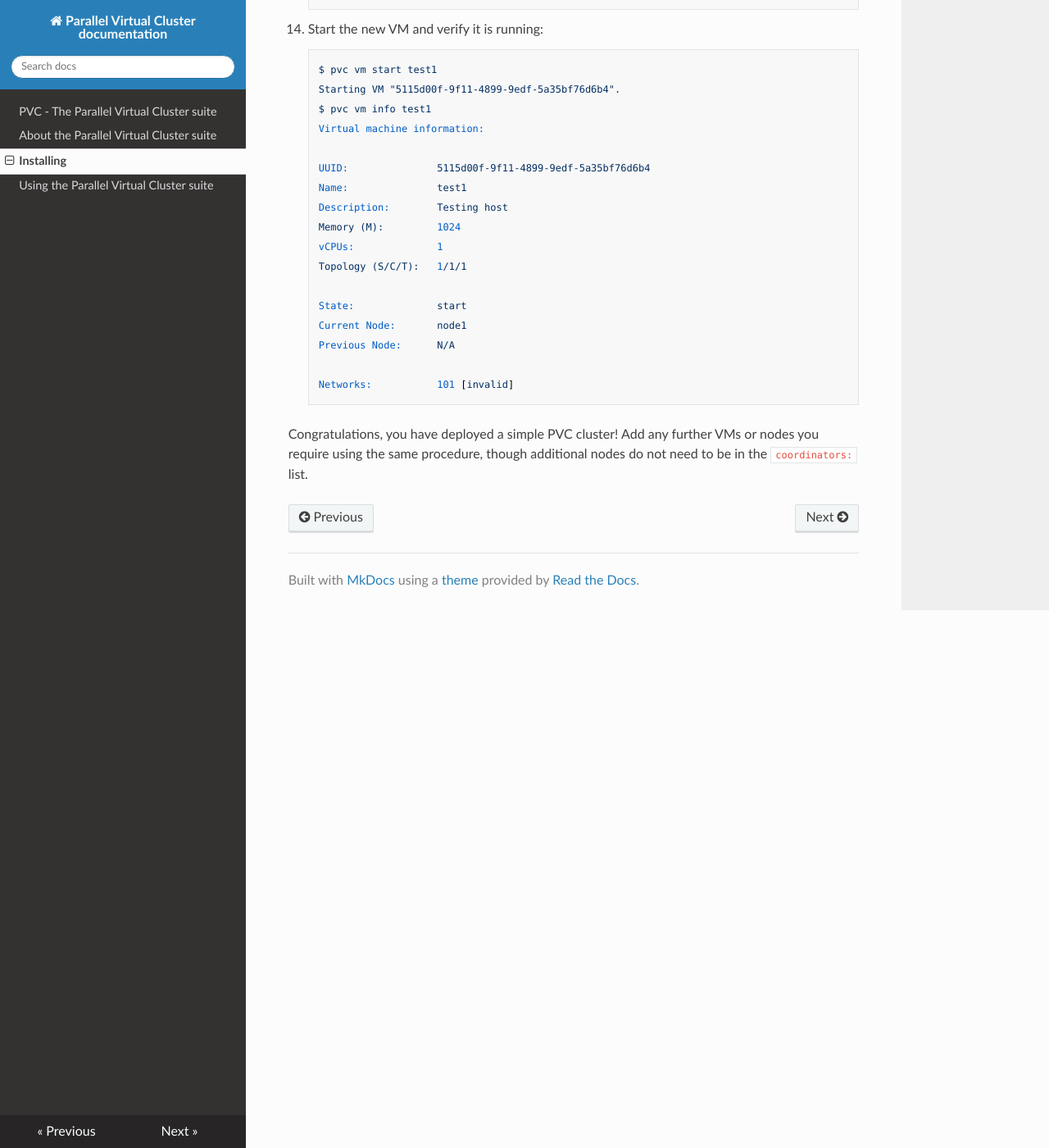
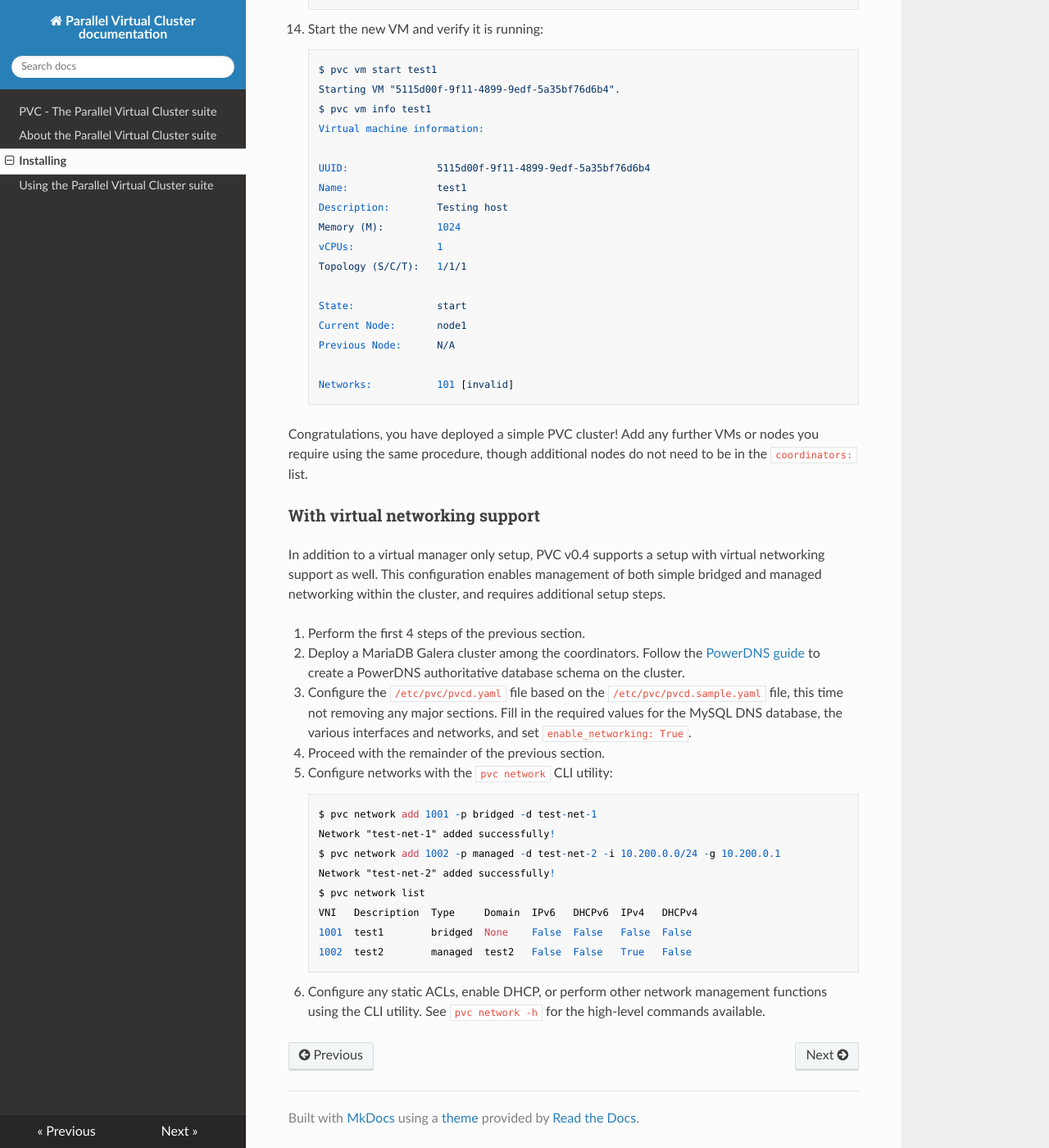
Before and after one commit to parallelvirtualcluster/pvc, an MkDocs documentation site: the page built from docs/installing.md, in a window 1280 px wide and 1400 px high, scrolled down 2813 px. Shown: the whole window at 82% size. Built offline with MkDocs 1.6.1, drawn with Linux system fonts in a browser that asks for light colours; nearby versions of some CDN libraries; some of the changed text lies outside the part shown.

Commit message:
Add installation docs for networking support

```diff
--- a/docs/installing.md
+++ b/docs/installing.md
@@ -28,7 +28,7 @@ A single-host cluster is possible for testing, however it is not recommended for
 
 1. Install the PVC packages generated in the previous section. Use `apt -f install` to correct dependency issues. The `pvcd` service will fail to start; this is expected.
 
-1. Configure the `/etc/pvc/pvcd.yaml` configuration, using the template available at `/etc/pvc/pvcd.sample.yaml`. An example configuration for a virtual manager only cluster's first host would be:
+1. Create the `/etc/pvc/pvcd.yaml` daemon configuration file, using the template available at `/etc/pvc/pvcd.sample.yaml`. An example configuration for a virtual manager only cluster's first host would be:
 
         ---
         pvc:
@@ -120,3 +120,28 @@ A single-host cluster is possible for testing, however it is not recommended for
         Networks:           101 [invalid]
 
 Congratulations, you have deployed a simple PVC cluster! Add any further VMs or nodes you require using the same procedure, though additional nodes do not need to be in the `coordinators:` list.
+
+### With virtual networking support
+
+In addition to a virtual manager only setup, PVC v0.4 supports a setup with virtual networking support as well. This configuration enables management of both simple bridged and managed networking within the cluster, and requires additional setup steps.
+
+1. Perform the first 4 steps of the previous section.
+
+1. Deploy a MariaDB Galera cluster among the coordinators. Follow the [PowerDNS guide](https://doc.powerdns.com/md/authoritative/backend-generic-mysql/#default-schema) to create a PowerDNS authoritative database schema on the cluster.
+
+1. Configure the `/etc/pvc/pvcd.yaml` file based on the `/etc/pvc/pvcd.sample.yaml` file, this time not removing any major sections. Fill in the required values for the MySQL DNS database, the various interfaces and networks, and set `enable_networking: True`.
+
+1. Proceed with the remainder of the previous section.
+
+1. Configure networks with the `pvc network` CLI utility:
+
+        $ pvc network add 1001 -p bridged -d test-net-1
+        Network "test-net-1" added successfully!
+        $ pvc network add 1002 -p managed -d test-net-2 -i 10.200.0.0/24 -g 10.200.0.1
+        Network "test-net-2" added successfully!
+        $ pvc network list
+        VNI   Description  Type     Domain  IPv6   DHCPv6  IPv4   DHCPv4
+        1001  test1        bridged  None    False  False   False  False
+        1002  test2        managed  test2   False  False   True   False
+
+1. Configure any static ACLs, enable DHCP, or perform other network management functions using the CLI utility. See `pvc network -h` for the high-level commands available.
```
